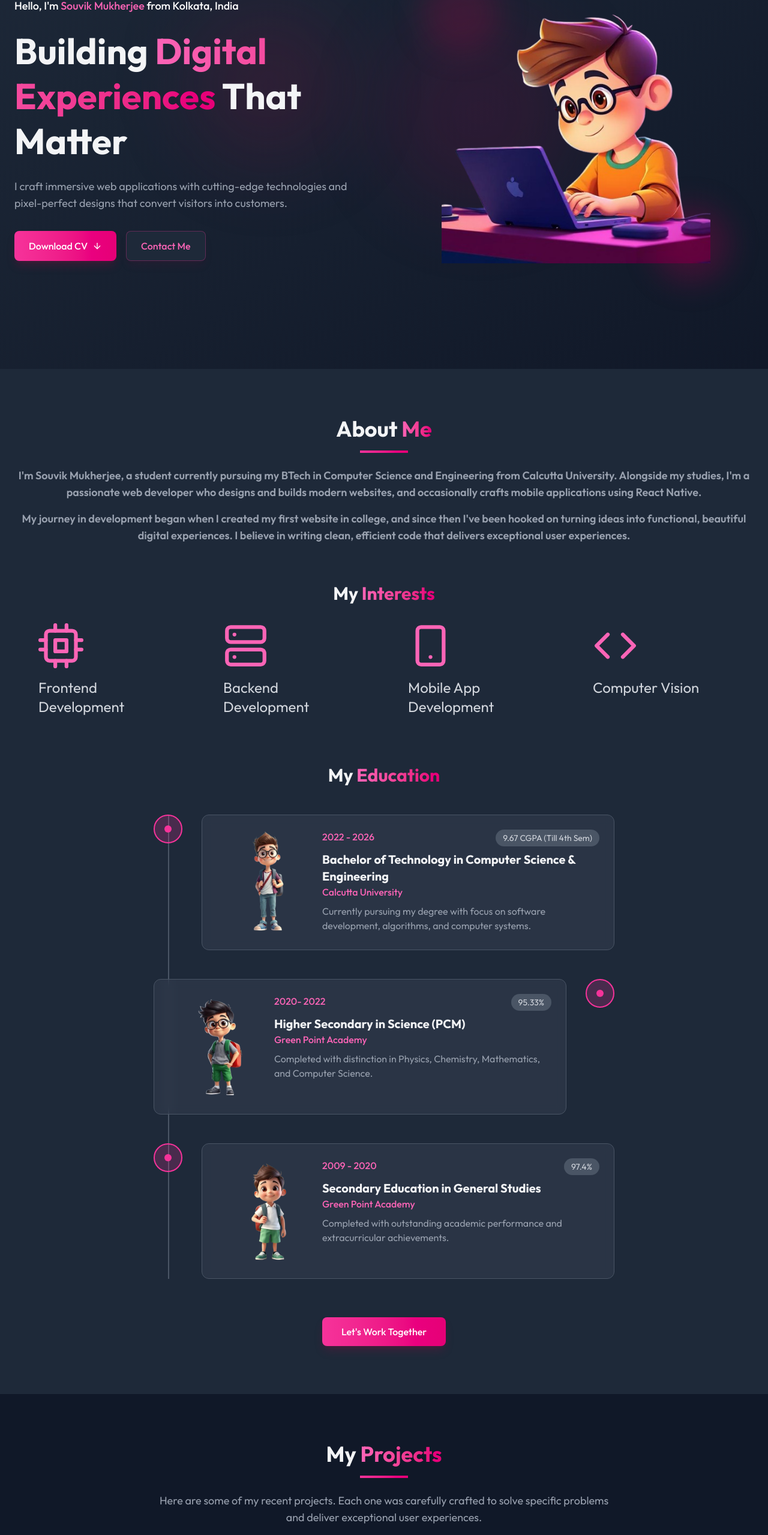
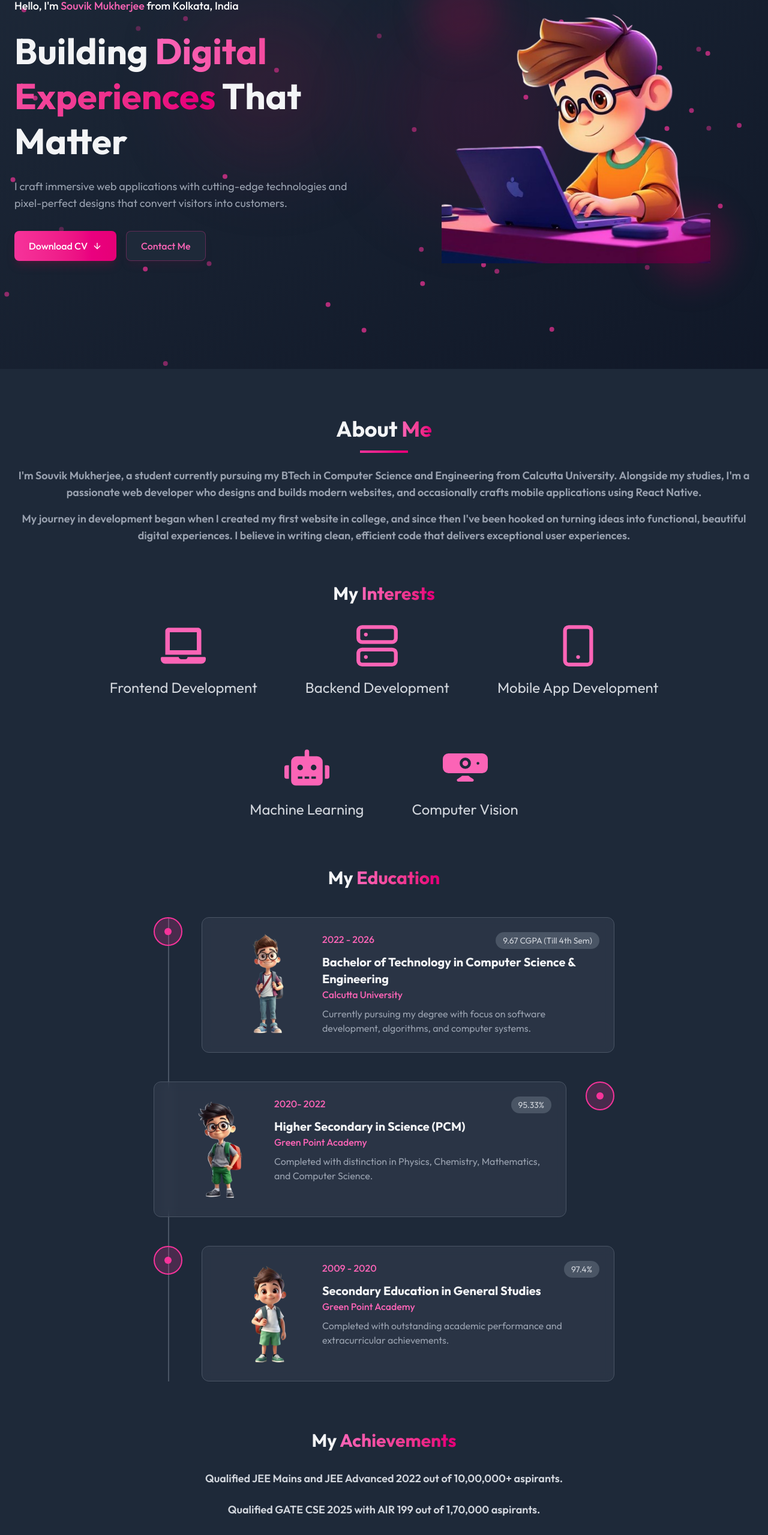
Before and after one commit to Souvik606/Portfolio, a React (Vite) app: page / in a window 1280 px wide. Shown: the part 185-2744 px from the top of the page at 60% size. Built offline with nearby package versions, Linux system fonts and the light colour scheme.

Commit message:
Fixed responsiveness issues and added some enhancements and achievements sub section

```diff
--- a/components/About.jsx
+++ b/components/About.jsx
@@ -1,16 +1,19 @@
 import { motion } from 'framer-motion'
-import { FiCode, FiCpu, FiSmartphone, FiServer } from 'react-icons/fi'
+import { FiSmartphone, FiServer } from 'react-icons/fi'
+import { FaRobot, FaLaptop } from "react-icons/fa";
+import { BsWebcamFill } from "react-icons/bs";
 import Educationbg1 from '/educationbg1.png';
 import Educationbg2 from '/educationbg2.png';
 import Educationbg3 from '/educationbg3.png';
 
 export default function About({ setActiveSection }) {
   const interests = [
-    { name: "Frontend Development", icon: <FiCpu className="text-pink-400" size={75} /> },
+    { name: "Frontend Development", icon: <FaLaptop className="text-pink-400" size={75} /> },
     { name: "Backend Development", icon: <FiServer className="text-pink-400" size={75} /> },
     { name: "Mobile App Development", icon: <FiSmartphone className="text-pink-400" size={75} /> },
-    { name: "Computer Vision", icon: <FiCode className="text-pink-400" size={75} /> }
-  ]
+    { name: "Machine Learning", icon: <FaRobot className="text-pink-400" size={75} /> },
+    { name: "Computer Vision", icon: <BsWebcamFill className="text-pink-400" size={75} /> }
+  ];
 
   const education = [
     {
@@ -40,11 +43,18 @@ export default function About({ setActiveSection }) {
       description: "Completed with outstanding academic performance and extracurricular achievements.",
       image: Educationbg1,
     }
-  ]
+  ];
+
+  const achievements = [
+    "Qualified JEE Mains and JEE Advanced 2022 out of 10,00,000+ aspirants.",
+    "Qualified GATE CSE 2025 with AIR 199 out of 1,70,000 aspirants.",
+    "Solved 200+ DSA problems across LeetCode and GeeksforGeeks."
+  ];
 
   return (
     <section id="about" className="py-20 px-6 bg-gray-800">
       <div className="max-w-7xl mx-auto">
+        {/* About Me Section */}
         <motion.div
           initial={{opacity: 0, y: 50}}
           whileInView={{opacity: 1, y: 0}}
@@ -59,16 +69,16 @@ export default function About({ setActiveSection }) {
           <div className="space-y-4 text-gray-400">
             <p className="text-lg font-semibold">
               I'm Souvik Mukherjee, a student currently pursuing my BTech in Computer Science and Engineering from
-              Calcutta University.
-              Alongside my studies, I'm a passionate web developer who designs and builds modern websites, and
-              occasionally crafts
-              mobile applications using React Native.
+              Calcutta University. Alongside my studies, I'm a passionate web developer who designs and builds modern
+              websites,
+              and occasionally crafts mobile applications using React Native.
             </p>
             <p className="text-lg font-semibold">
               My journey in development began when I created my first website in college, and since then I've been
-              hooked on turning ideas
-              into functional, beautiful digital experiences. I believe in writing clean, efficient code that delivers
-              exceptional user experiences.
+              hooked
+              on turning ideas into functional, beautiful digital experiences. I believe in writing clean, efficient
+              code
+              that delivers exceptional user experiences.
             </p>
           </div>
         </motion.div>
@@ -82,9 +92,10 @@ export default function About({ setActiveSection }) {
           className="mb-20"
         >
           <h3 className="text-3xl font-bold text-center mb-8">
-            My <span className="bg-gradient-to-r from-pink-400 to-pink-600 bg-clip-text text-transparent">Interests</span>
+            My <span
+            className="bg-gradient-to-r from-pink-400 to-pink-600 bg-clip-text text-transparent">Interests</span>
           </h3>
-          <div className="grid lg:grid-cols-4 md:grid-cols-2 gap-20 max-w-6xl mx-auto">
+          <div className="flex flex-wrap justify-center gap-20 max-w-6xl mx-auto">
             {interests.map((interest, index) => (
               <motion.div
                 key={index}
@@ -93,18 +104,16 @@ export default function About({ setActiveSection }) {
                 viewport={{once: true}}
                 transition={{duration: 0.5, delay: index * 0.2}}
                 whileHover={{scale: 1.05}}
-                className=""
+                className="flex flex-col items-center"
               >
-                <div>
-                  {interest.icon}
-                <p className="text-gray-300 text-2xl mt-4">{interest.name}</p>
-                </div>
+                <div>{interest.icon}</div>
+                <p className="text-gray-300 text-2xl mt-4 text-center">{interest.name}</p>
               </motion.div>
             ))}
           </div>
         </motion.div>
 
-        {/* Education Timeline Section */}
+        {/* Education Section */}
         <div className="mt-12">
           <motion.h3
             initial={{opacity: 0}}
@@ -113,7 +122,8 @@ export default function About({ setActiveSection }) {
             transition={{duration: 0.6}}
             className="text-3xl font-bold text-center mb-12"
           >
-            My <span className="bg-gradient-to-r from-pink-400 to-pink-600 bg-clip-text text-transparent">Education</span>
+            My <span
+            className="bg-gradient-to-r from-pink-400 to-pink-600 bg-clip-text text-transparent">Education</span>
           </motion.h3>
 
           <div className="relative max-w-3xl mx-auto">
@@ -123,19 +133,21 @@ export default function About({ setActiveSection }) {
             {education.map((edu, index) => (
               <motion.div
                 key={index}
-                initial={{opacity: 0, x: index % 2 === 0 ? -50 : 50 }}
-                whileInView={{ opacity: 1, x: 0 }}
-                viewport={{ once: true }}
-                transition={{ duration: 0.6, delay: index * 0.2 }}
+                initial={{opacity: 0, x: index % 2 === 0 ? -50 : 50}}
+                whileInView={{opacity: 1, x: 0}}
+                viewport={{once: true}}
+                transition={{duration: 0.6, delay: index * 0.2}}
                 className={`mb-12 flex ${index % 2 === 0 ? 'md:flex-row' : 'md:flex-row-reverse'} items-start`}
               >
                 {/* Timeline dot */}
-                <div className="hidden md:flex items-center justify-center w-12 h-12 rounded-full bg-pink-500/20 border-2 border-pink-500 z-10">
+                <div
+                  className="hidden md:flex items-center justify-center w-12 h-12 rounded-full bg-pink-500/20 border-2 border-pink-500 z-10">
                   <div className="w-3 h-3 rounded-full bg-pink-500"></div>
                 </div>
 
                 {/* Timeline content */}
-                <div className={`flex-1 ${index % 2 === 0 ? 'md:ml-8' : 'md:mr-8'} bg-gray-700/50 p-6 rounded-xl border border-gray-600 backdrop-blur-sm`}>
+                <div
+                  className={`flex-1 ${index % 2 === 0 ? 'md:ml-8' : 'md:mr-8'} bg-gray-700/50 p-6 rounded-xl border border-gray-600 backdrop-blur-sm`}>
                   <div className="flex">
                     <img className="w-44" src={edu.image} alt={edu.grade}/>
                     <div>
@@ -155,26 +167,30 @@ export default function About({ setActiveSection }) {
         </div>
 
         <motion.div
-          initial={{opacity: 0}}
-          whileInView={{opacity: 1}}
+          initial={{opacity: 0, y: 50}}
+          whileInView={{opacity: 1, y: 0}}
           viewport={{once: true}}
-          transition={{duration: 0.6}}
-          className="text-center mt-16"
+          transition={{staggerChildren: 0.3}}
+          className="mt-20 text-center"
         >
-          <motion.button
-            whileHover={{scale: 1.02}}
-            whileTap={{scale: 0.98}}
-            onClick={() => {
-              const contactSection = document.getElementById("contact");
-              if (contactSection) {
-                contactSection.scrollIntoView({behavior: "smooth" });
-              }
-            }}
-            className="px-8 py-3 rounded-lg bg-gradient-to-r from-pink-500 to-pink-600 text-white font-medium shadow-lg shadow-pink-900/30"
-          >
-            Let's Work Together
-          </motion.button>
+          <h3 className="text-3xl font-bold mb-8">
+            My <span
+            className="bg-gradient-to-r from-pink-400 to-pink-600 bg-clip-text text-transparent">Achievements</span>
+          </h3>
+          {achievements.map((achievement, index) => (
+            <motion.p
+              key={index}
+              initial={{opacity: 0, y: 50}}
+              whileInView={{opacity: 1, y: 0}}
+              viewport={{once: true}}
+              transition={{duration: 0.6, delay: index * 0.3}}
+              className="text-lg font-semibold text-gray-300 mb-6"
+            >
+              {achievement}
+            </motion.p>
+          ))}
         </motion.div>
+
       </div>
     </section>
   )
--- a/components/Hero.jsx
+++ b/components/Hero.jsx
@@ -9,6 +9,30 @@ export default function Hero({ setActiveSection }) {
       <div className="absolute inset-0 overflow-hidden">
         <div className="absolute top-1/4 left-1/4 w-64 h-64 rounded-full bg-pink-900/20 blur-3xl"></div>
         <div className="absolute bottom-1/3 right-1/4 w-80 h-80 rounded-full bg-pink-800/15 blur-3xl"></div>
+
+        {/* Floating and moving dots animation */}
+        {[...Array(50)].map((_, index) => (
+          <motion.div
+            key={index}
+            className="absolute w-2 h-2 rounded-full bg-pink-500"
+            style={{
+              top: `${Math.random() * 100}%`,
+              left: `${Math.random() * 100}%`,
+              opacity: Math.random() * 0.7 + 0.3,
+            }}
+            animate={{
+              x: [0, Math.random() * 100 - 50],
+              y: [0, Math.random() * 100 - 50],
+              opacity: [0.3, 0.7, 0.3],
+            }}
+            transition={{
+              duration: Math.random() * 10 + 5,
+              repeat: Infinity,
+              repeatType: 'reverse',
+              ease: 'easeInOut',
+            }}
+          />
+        ))}
       </div>
 
       <div className="max-w-7xl mx-auto w-full flex flex-col lg:flex-row items-center justify-center gap-12 relative z-10 py-16">
@@ -88,10 +112,7 @@ export default function Hero({ setActiveSection }) {
           <div className="relative max-w-md">
             <div className="absolute -top-8 -left-8 w-32 h-32 rounded-full bg-pink-900/30 blur-xl"></div>
             <div className="absolute -bottom-8 -right-8 w-32 h-32 rounded-full bg-pink-800/30 blur-xl"></div>
-            <img
-              src={heroBg}
-              alt="Souvik Mukherjee"
-            />
+            <img src={heroBg} alt="Souvik Mukherjee" />
           </div>
         </motion.div>
       </div>
--- a/index.html
+++ b/index.html
@@ -3,7 +3,7 @@
   <head>
     <meta charset="UTF-8" />
     <meta name="viewport" content="width=device-width, initial-scale=1.0" />
-    <title>Vite + React</title>
+    <title>Souvik's Portfolio</title>
     <link rel="preconnect" href="https://fonts.googleapis.com">
     <link rel="preconnect" href="https://fonts.gstatic.com" crossorigin>
     <link href="https://fonts.googleapis.com/css2?family=Lato:ital,wght@0,100;0,300;0,400;0,700;0,900;1,100;1,300;1,400;1,700;1,900&family=Nunito:ital,wght@0,200..1000;1,200..1000&family=Outfit:wght@100..900&display=swap" rel="stylesheet">
```
Also changed, not shown: components/Navbar.jsx (+14 -5 lines), components/Skills.jsx (+11 -7 lines).
